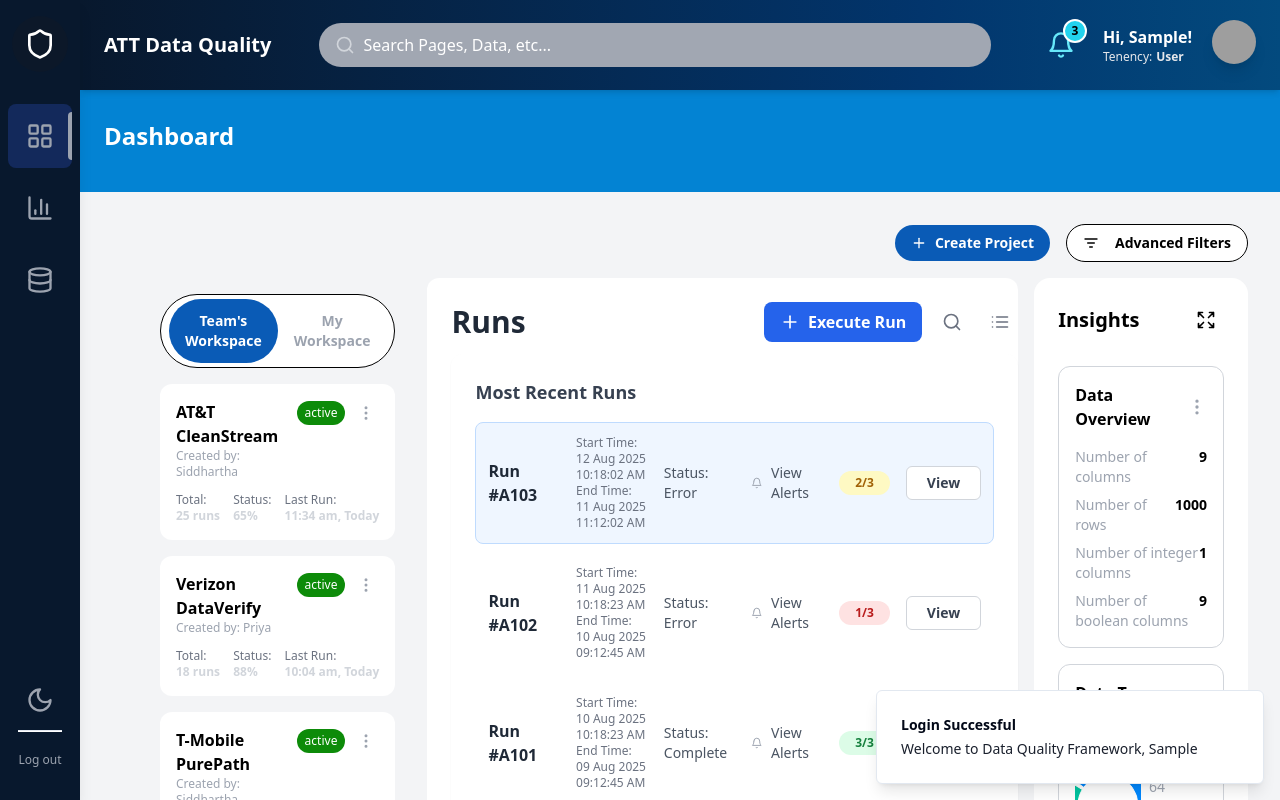
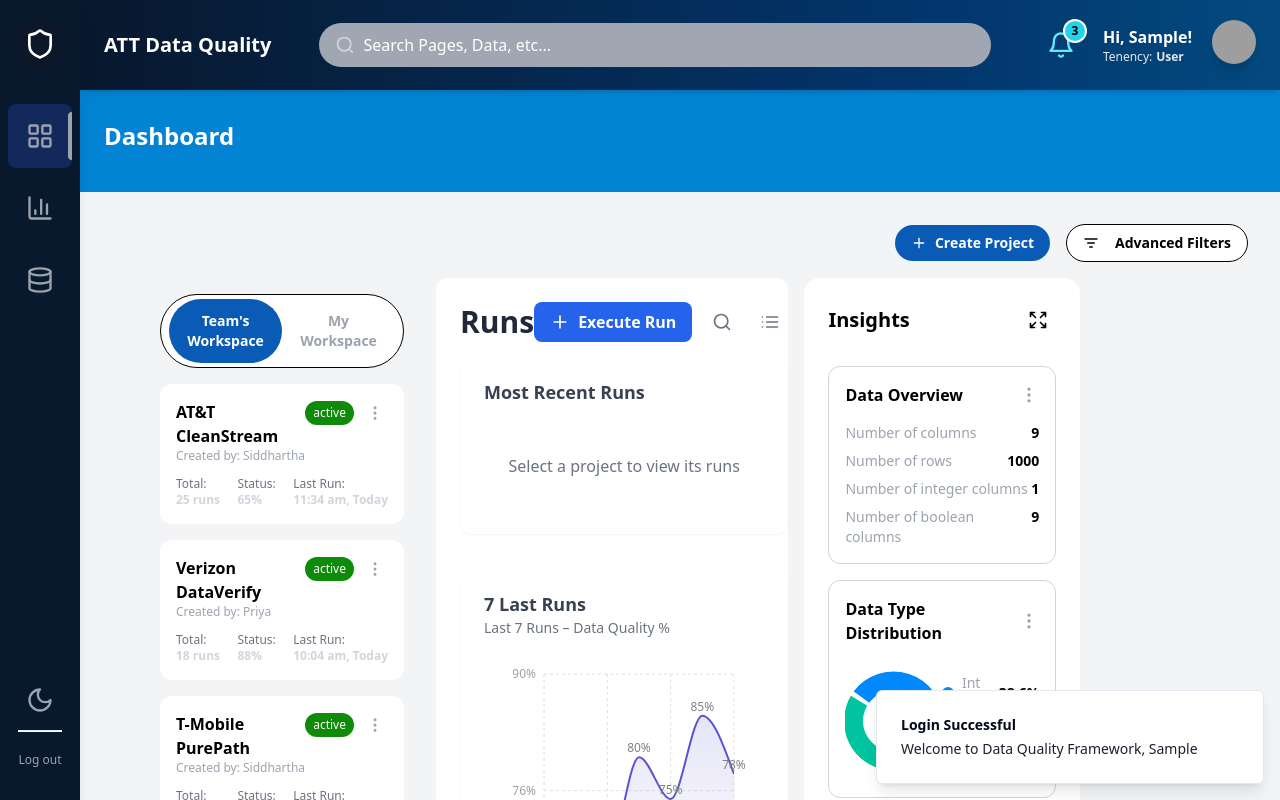
Before and after one commit to aslucky18/data-quality-att-insights, a React (Vite) app: page / in a window 1280 px wide. Both pictures are taken after typing "Sample", "Sample123" into the empty fields and a click on the button "Sign In". Shown: the top 800 px of the page. Built offline with nearby package versions, Linux system fonts and the light colour scheme; grey boxes are pictures that could not be loaded.

Commit message:
Refactor layout and project navigation

```diff
--- a/src/pages/DQProjects.tsx
+++ b/src/pages/DQProjects.tsx
@@ -152,6 +152,20 @@ export const DQProjects = ({ userInfo, onLogout }: DQProjectsProps) => {
       </div>
     );
   }
+  const [selectedProjectId, setSelectedProjectId] = useState<string | null>(null);
+
+  const handleProjectSelect = (projectId: string) => {
+    setSelectedProjectId(projectId);
+  };
+
+  // Get runs for the selected project, sorted by most recent first
+  const getProjectRuns = (projectId: string | null) => {
+    if (!projectId) return [];
+    return runs
+      .filter(run => run.projectId === projectId)
+      .sort((a, b) => new Date(b.startTime).getTime() - new Date(a.startTime).getTime());
+  };
+
   console.log("Rendering DQProjects with projects:", projects.length);
   return (
     <div>
@@ -169,10 +183,17 @@ export const DQProjects = ({ userInfo, onLogout }: DQProjectsProps) => {
           </button>
         </div>
       </header>
-      {/* Main Content */}
-        <main className=" flex space-x-4">
-          <WorkspacePanel dqProjects={projects} />
-          <RunsPanel />
+      {/* Main Content - Workspace (left), Runs (middle), Insights (right) */}
+        <main className="flex space-x-4">
+          <WorkspacePanel
+            dqProjects={projects}
+            onProjectSelect={handleProjectSelect}
+            selectedProjectId={selectedProjectId}
+          />
+          <RunsPanel
+            runs={getProjectRuns(selectedProjectId)}
+            selectedProject={projects.find(p => p.id === selectedProjectId)}
+          />
           <InsightsPanel />
         </main>
     </div>
--- a/src/panels/RunsPanel.tsx
+++ b/src/panels/RunsPanel.tsx
@@ -88,14 +88,24 @@ const RunItem = ({ run }) => {
 
 
 // --- Run Dashboard Component ---
-export const RunsPanel = () => {
+interface RunsPanelProps {
+  runs?: any[];
+  selectedProject?: any;
+}
+
+export const RunsPanel = ({ runs = [], selectedProject }: RunsPanelProps) => {
   return (
     <div className="bg-white min-h-screen rounded-xl pl-6 pt-6 font-sans">
       <div className="max-w-7xl mx-auto">
 
         {/* Header */}
         <header className="flex justify-between items-center mb-3">
+          <div>
             <h1 className="text-3xl font-bold text-gray-800">Runs</h1>
+            {selectedProject && (
+              <p className="text-sm text-gray-600">Project: {selectedProject.name}</p>
+            )}
+          </div>
           <div className="flex items-center space-x-3">
             <button className="flex items-center bg-blue-600 text-white font-semibold px-4 py-2 rounded-lg hover:bg-blue-700 transition-colors">
               <Plus size={20} className="mr-2" />
@@ -112,15 +122,50 @@ export const RunsPanel = () => {
 
         {/* Most Recent Runs List */}
         <section className="bg-white p-6 rounded-xl shadow-sm">
-          <h2 className="text-lg font-semibold text-gray-700 mb-4">Most Recent Runs</h2>
+          <h2 className="text-lg font-semibold text-gray-700 mb-4">
+            {selectedProject ? `Runs for ${selectedProject.name}` : 'Most Recent Runs'}
+          </h2>
           <div className="space-y-2">
-            {recentRunsData.map(run => <RunItem key={run.id} run={run} />)}
+            {runs.length > 0 ? (
+              runs.map(run => (
+                <div key={run.id} className="flex items-center p-3 rounded-lg border bg-white border-transparent space-x-4">
+                  <div className="flex-1 font-semibold text-gray-800">Run {run.runId}</div>
+                  <div className="flex-1">
+                    <p className="text-xs text-gray-500">Start Time: {run.startTime}</p>
+                    <p className="text-xs text-gray-500">Duration: {run.duration}</p>
                   </div>
+                  <div className="flex-1 text-sm text-gray-600">Status: {run.status}</div>
+                  <div className="flex-1 flex items-center text-sm text-gray-600">
+                    <Bell size={16} className="mr-2 text-gray-400" /> View Alerts
+                  </div>
+                  <div className="flex items-center space-x-4">
+                    <span className={`px-4 py-1 text-xs font-bold rounded-full ${
+                      run.status === 'success' ? 'bg-green-100 text-green-700' :
+                      run.status === 'failed' ? 'bg-red-100 text-red-700' :
+                      run.status === 'running' ? 'bg-blue-100 text-blue-700' :
+                      'bg-gray-100 text-gray-700'
+                    }`}>
+                      {run.status}
+                    </span>
+                    <button className="bg-white border border-gray-300 rounded-md px-5 py-1.5 text-sm font-semibold text-gray-700 hover:bg-gray-50 transition-colors">
+                      View
+                    </button>
+                  </div>
+                </div>
+              ))
+            ) : (
+              <div className="text-center py-8 text-gray-500">
+                {selectedProject ? 'No runs found for this project' : 'Select a project to view its runs'}
+              </div>
+            )}
+          </div>
+          {runs.length > 5 && (
             <div className="text-center mt-4">
               <button className="text-sm font-semibold text-gray-600 hover:text-gray-900">
                 More <ChevronDown size={16} className="inline-block" />
               </button>
             </div>
+          )}
         </section>
 
         {/* 7 Last Runs Chart */}
--- a/src/panels/WorkspacePanel.tsx
+++ b/src/panels/WorkspacePanel.tsx
@@ -5,17 +5,23 @@ import { useState } from 'react';
 // It's good practice to define the component's props interface
 interface WorkspacePanelProps {
     dqProjects: DQProject[];
+    onProjectSelect: (projectId: string) => void;
+    selectedProjectId: string | null;
 }
 
 // Reusable Card Component
-const Card = ({ children, className = '' }: { children: React.ReactNode, className?: string }) => (
-    <div className={`bg-white rounded-xl p-4 ${className}`}>
+const Card = ({ children, className = '', onClick }: {
+  children: React.ReactNode;
+  className?: string;
+  onClick?: () => void;
+}) => (
+    <div className={`bg-white rounded-xl p-4 ${className}`} onClick={onClick}>
         {children}
     </div>
 );
 
 // Complete WorkspacePanel Component
-export const WorkspacePanel = ({ dqProjects = [] }: WorkspacePanelProps) => {
+export const WorkspacePanel = ({ dqProjects = [], onProjectSelect, selectedProjectId }: WorkspacePanelProps) => {
     // State to track if the project list is expanded
     const [isExpanded, setIsExpanded] = useState(false);
 
@@ -37,7 +43,12 @@ export const WorkspacePanel = ({ dqProjects = [] }: WorkspacePanelProps) => {
             {projectsToShow.map((project, index) => (
                 <Card
                     key={index}
-                    className="space-y-3 active:bg-[#cfe6ff] cursor-pointer overflow-hidden"
+                    className={`space-y-3 cursor-pointer overflow-hidden transition-colors ${
+                        selectedProjectId === project.id
+                            ? 'bg-[#cfe6ff] border-2 border-[#0a5bb6]'
+                            : 'hover:bg-gray-50'
+                    }`}
+                    onClick={() => onProjectSelect(project.id)}
                 >
                     {/* Top section: Project title + creator info + status + menu button */}
                     <div className="flex justify-between items-start">
```
Lines whose indentation alone changed are shown as unchanged.
